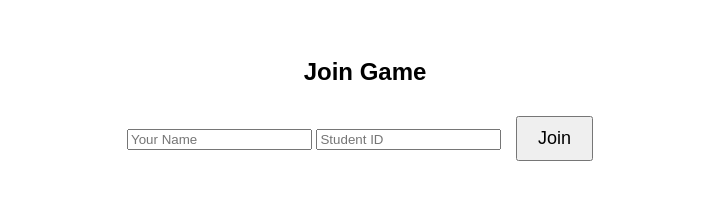
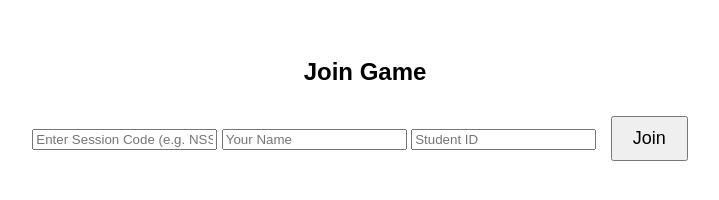
Before and after one commit to Dhruvdevel/votetosurvive, a plain HTML site: page client/index.html in a window 1280 px wide. Shown: the whole page, without its empty margins (275-994 px from the left). Drawn offline with nearby package versions, Linux system fonts and the light colour scheme; no server answers.

Commit message:
Update index.html

```diff
--- a/client/index.html
+++ b/client/index.html
@@ -7,6 +7,7 @@
 <body>
   <div id="login">
     <h2>Join Game</h2>
+    <input id="session-id" placeholder="Enter Session Code (e.g. NSS2025-01)">
     <input id="name" placeholder="Your Name" />
     <input id="id" placeholder="Student ID" />
     <button onclick="joinGame()">Join</button>
```
